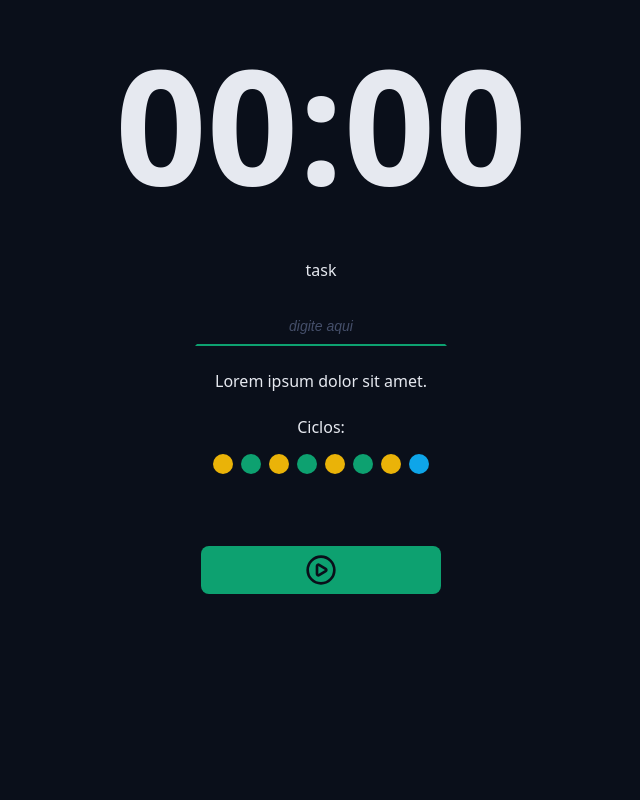
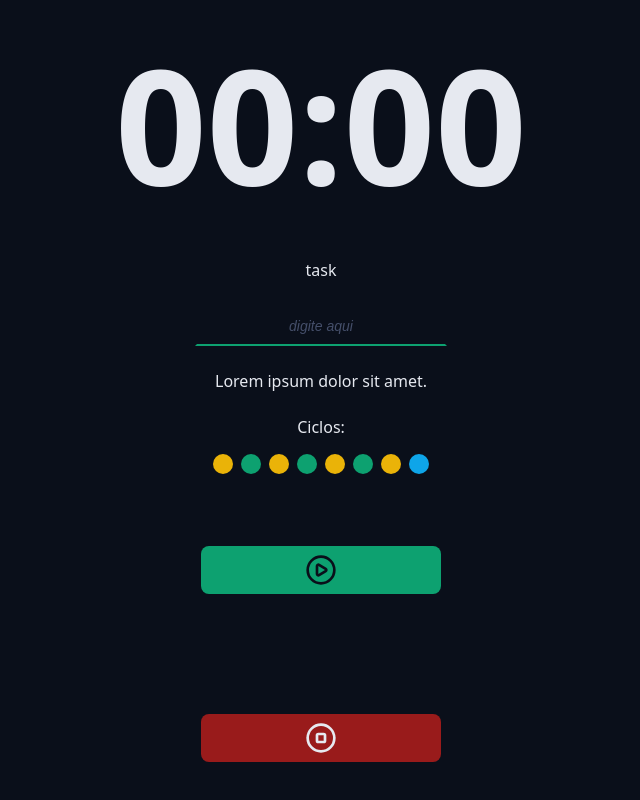
Before and after one commit to Matheus-MacielCardozo/Chronos-Pomodoro, a React (Vite) app: page / in a window 1280 px wide. Shown: the part 280-1080 px from the top of the page, without its empty margins (319-959 px from the left). Before the commit the page ends 954 px from the top, so only its background shows below. Built offline with nearby package versions, Linux system fonts and the light colour scheme.

Commit message:
Fix: DefaultButton Component adjustment

```diff
--- a/src/App.tsx
+++ b/src/App.tsx
@@ -8,7 +8,7 @@
 import { DefaultInput } from './components/DefaultInput';
 import { Cycles } from './components/Cycles';
 import { DefaultButton } from './components/DefaultButton';
-import { PlayCircleIcon } from 'lucide-react';
+import { PlayCircleIcon, StopCircleIcon } from 'lucide-react';
 
 export function App() {
     return (
@@ -45,7 +45,8 @@
                     </div>
 
                     <div className='formRow'>
-                        <DefaultButton icon={<PlayCircleIcon />} />
+                        <DefaultButton icon={<PlayCircleIcon />} color='green' />
+                        <DefaultButton icon={<StopCircleIcon />} color='red' />
                     </div>
                 </form>
             </Container>
```
